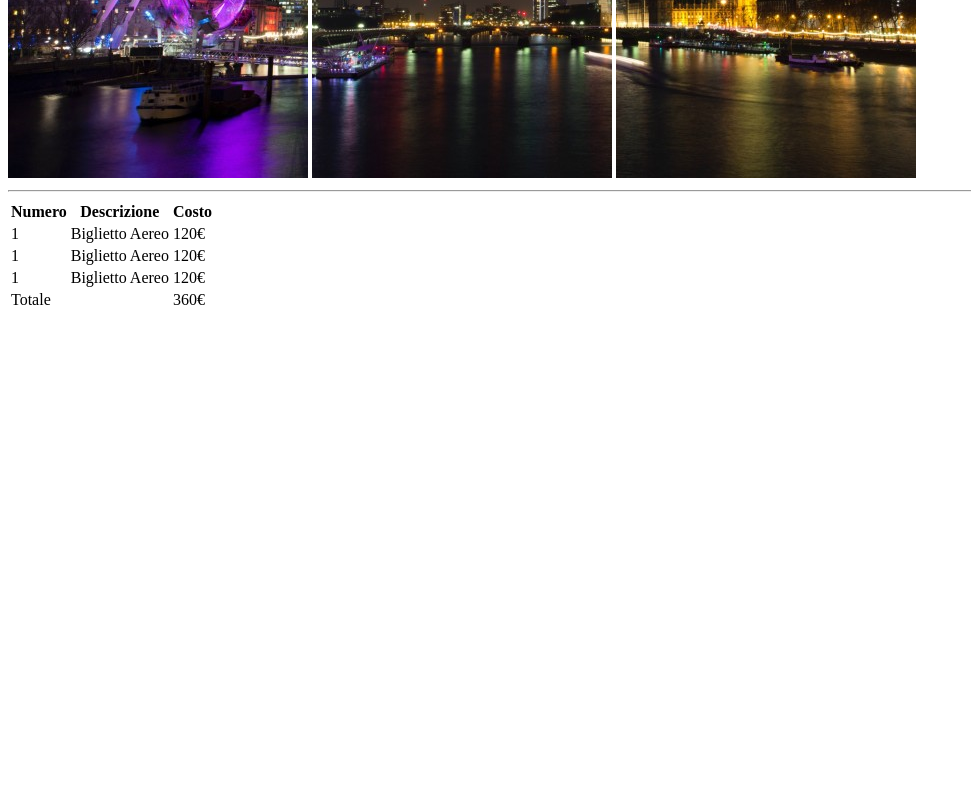
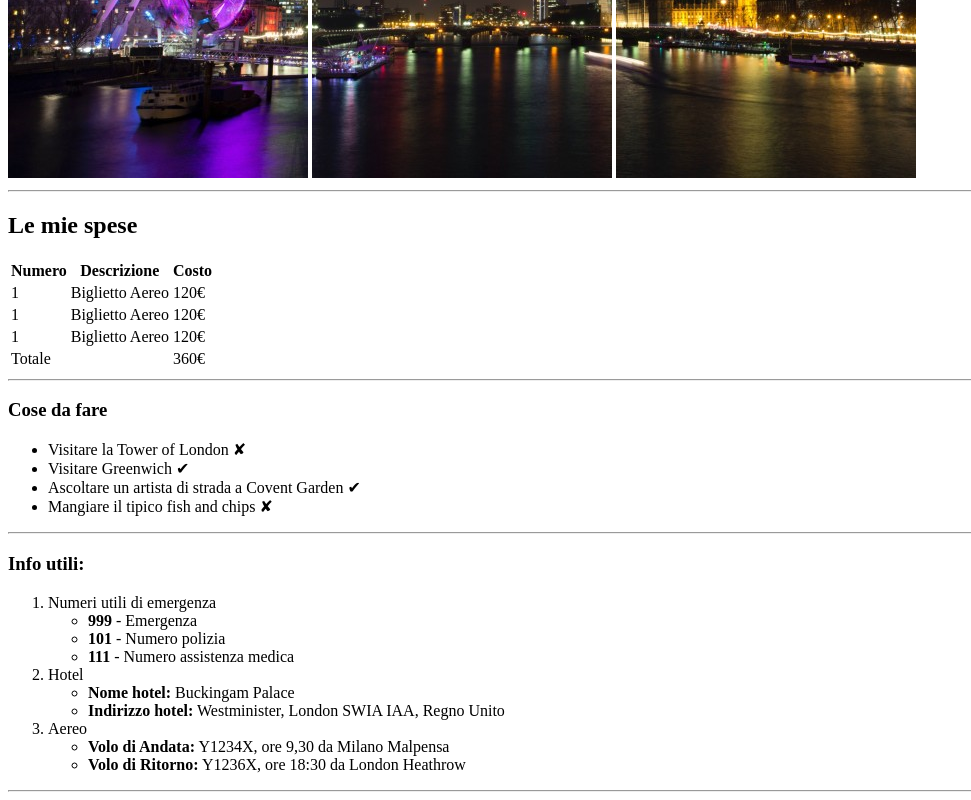
Before and after one commit to luca-gif/html-london-trip, a plain HTML site: page index.html in a window 1280 px wide. Shown: the part 502-1302 px from the top of the page, without its empty margins (0-971 px from the left). Before the commit the page ends 822 px from the top, so only its background shows below. Drawn offline with Linux system fonts and the light colour scheme.

Commit message:
fine main section

```diff
--- a/index.html
+++ b/index.html
@@ -5,7 +5,7 @@
   <meta charset="UTF-8">
   <meta http-equiv="X-UA-Compatible" content="IE=edge">
   <meta name="viewport" content="width=device-width, initial-scale=1.0">
-  <title>Document</title>
+  <title>Il mio viaggio a Londra</title>
 </head>
 
 <body>
@@ -22,6 +22,8 @@
   <!-- Intestazione tabella -->
 
   <main>
+
+    <h2>Le mie spese</h2>
     <table>
 
       <thead>
@@ -58,9 +60,46 @@
       </tfoot>
 
     </table>
+    <hr>
 
     <!-- Fine tabella -->
+    <section>
+      <h3>Cose da fare</h3>
+      <ul>
+        <li>Visitare la Tower of London &#10008</li>
+        <li>Visitare Greenwich &#10004</li>
+        <li>Ascoltare un artista di strada a Covent Garden &#10004</li>
+        <li>Mangiare il tipico fish and chips &#10008</li>
+      </ul>
+    </section>
 
+    <hr>
+    <section>
+      <h3>Info utili:</h3>
+
+      <ol>
+        <li>Numeri utili di emergenza</li>
+        <ul>
+          <li> <strong>999</strong> - Emergenza</li>
+          <li><strong>101</strong> - Numero polizia</li>
+          <li><strong>111</strong> - Numero assistenza medica</li>
+        </ul>
+
+        <li>Hotel</li>
+        <ul>
+          <li><strong>Nome hotel:</strong> Buckingam Palace </li>
+          <li><strong>Indirizzo hotel:</strong> Westminister, London SWIA IAA, Regno Unito</li>
+        </ul>
+
+        <li>Aereo</li>
+        <ul>
+          <li><strong>Volo di Andata:</strong> Y1234X, ore 9,30 da Milano Malpensa</li>
+          <li><strong>Volo di Ritorno:</strong> Y1236X, ore 18:30 da London Heathrow</li>
+        </ul>
+      </ol>
+      <hr>
+
+    </section>
   </main>
 
 </body>
```
